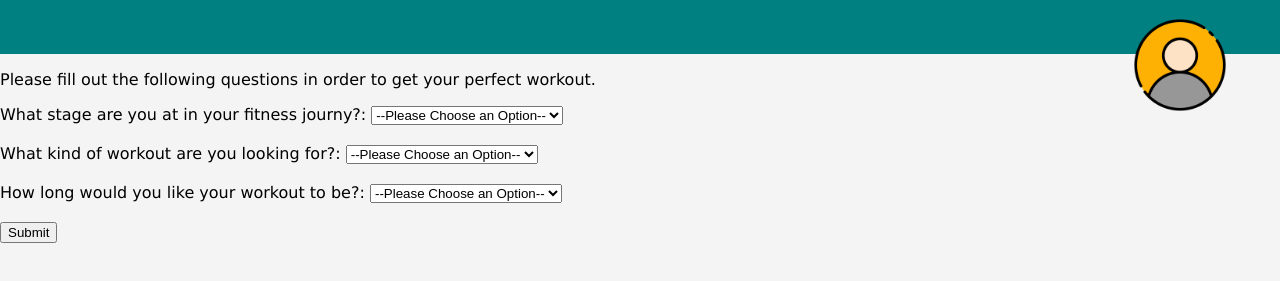
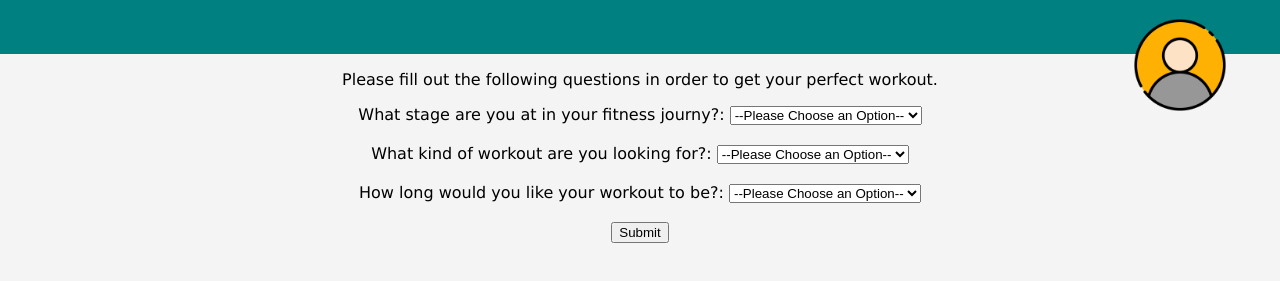
Before and after one commit to rjb489/CS386-wkgOut, a plain HTML site: page Frontend/workout_builder_page/index.html in a window 1280 px wide. Shown: the part 185-466 px from the top of the page. Drawn offline with Linux system fonts and the light colour scheme; a web font is replaced by a local one.

Commit message:
made it look good

```diff
--- a/Frontend/workout_builder_page/index.html
+++ b/Frontend/workout_builder_page/index.html
@@ -17,7 +17,7 @@
         </header>
         <img src="profile.png" alt="Your Image" class="top-right-image">
 
-        <p> Please fill out the following questions in order to get your perfect workout.</p>
+        <p id="openingMessage"> Please fill out the following questions in order to get your perfect workout.</p>
 
         <form id="workoutBuilderForm">
             <label for="workoutStage">What stage are you at in your fitness journy?: </label>
--- a/Frontend/workout_builder_page/style.css
+++ b/Frontend/workout_builder_page/style.css
@@ -15,8 +15,6 @@ header {
     text-align: center;
 }
 
-
-
 .top-right-image {
     position: absolute;
     top: 200px; /* Aligns the image to the top of the container */
@@ -28,3 +26,11 @@ header {
 .top-right-image:hover {
     transform: scale(1.1);
 }
+
+#openingMessage {
+    text-align: center;
+}
+
+#workoutBuilderForm {
+    text-align: center;
+}
```
